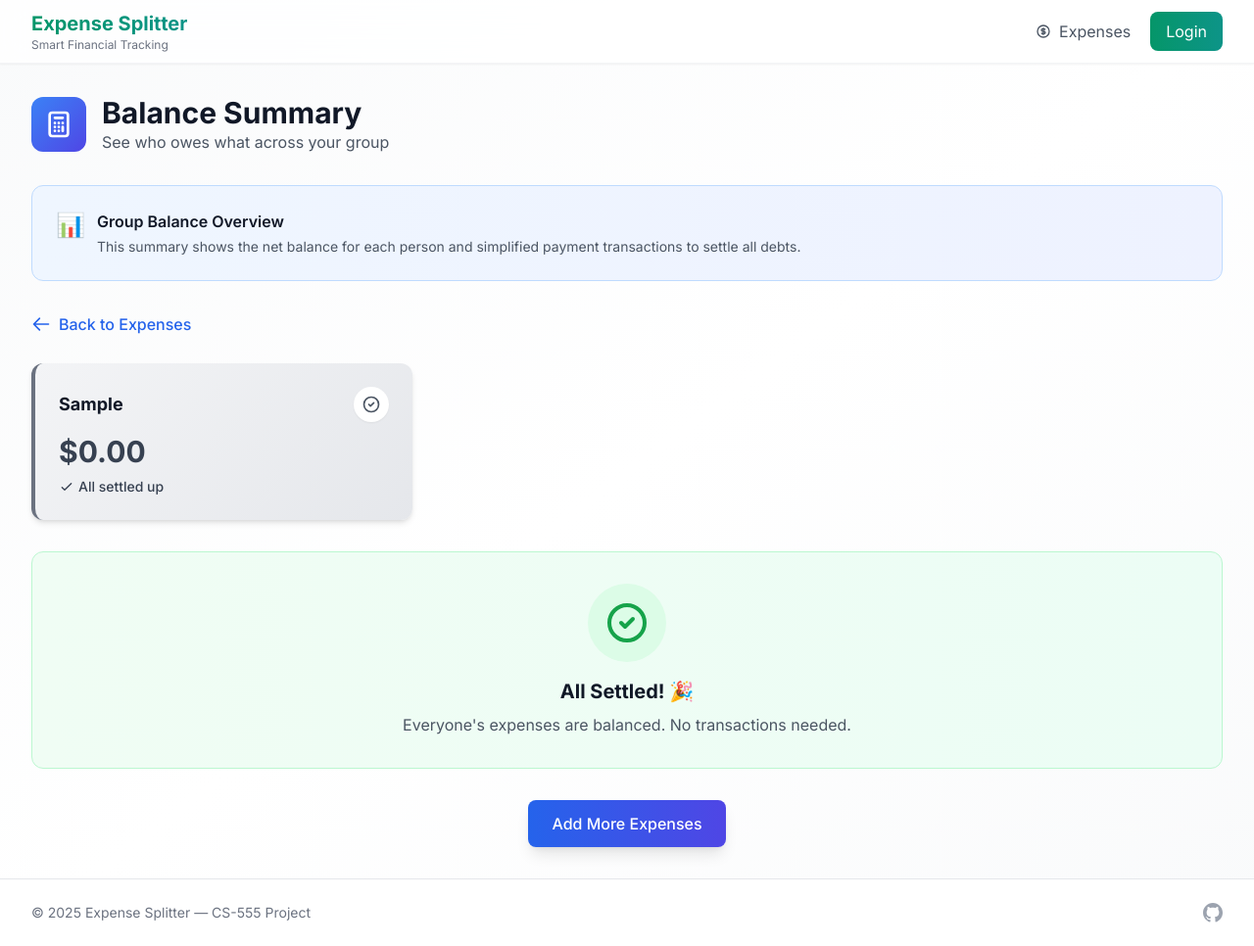
After one commit to PradHolla/CS-555-A-Course-Project, a Flask app: page /balance-summary in a window 1280 px wide. The commit adds this page. Shown: the whole page at 98% size. Run offline with Flask 3, Linux system fonts and the light colour scheme; the visitor is signed in with stand-in values (Sample User, id 1); tables that the repository leaves empty hold one stand-in row (values such as "Sample post"); some libraries are stand-ins or nearby versions.

Commit message:
FEAT:Added group balance summary.

```diff
--- a/routes/expenses.py
+++ b/routes/expenses.py
@@ -4,6 +4,7 @@ from flask import Blueprint, redirect, render_template, request, url_for
 
 from extensions import db
 from models import Expense
+from services.expense_service import ExpenseService
 from utils.decorators import login_required
 
 expenses_bp = Blueprint("expenses", __name__)
@@ -46,3 +47,21 @@ def expense_splitter():
     return render_template(
         "apps/expense_splitter/index.html", page_id="expense-splitter", expenses=expense_views
     )
+
+
+@expenses_bp.route("/balance-summary", methods=["GET"])
+@login_required
+def balance_summary():
+    """Display balance summary showing who owes whom across all expenses."""
+    # Get all expenses from the database
+    expenses = Expense.query.all()
+
+    # Calculate balances using the service
+    balance_data = ExpenseService.calculate_balances(expenses)
+
+    return render_template(
+        "apps/expense_splitter/balance.html",
+        page_id="balance-summary",
+        balances=balance_data["balances"],
+        transactions=balance_data["transactions"],
+    )
--- /dev/null
+++ b/templates/apps/expense_splitter/balance.html
@@ -0,0 +1,210 @@
+{% extends "base.html" %}
+
+{% block title %}Balance Summary • Student Starter Pack{% endblock %}
+
+{% block extra_head %}
+<style>
+    @keyframes slideIn {
+        from {
+            opacity: 0;
+            transform: translateX(-20px);
+        }
+        to {
+            opacity: 1;
+            transform: translateX(0);
+        }
+    }
+    .slide-in {
+        animation: slideIn 0.5s ease-out;
+    }
+    .balance-positive {
+        background: linear-gradient(135deg, #d1fae5 0%, #a7f3d0 100%);
+        border-left: 4px solid #10b981;
+    }
+    .balance-negative {
+        background: linear-gradient(135deg, #fee2e2 0%, #fecaca 100%);
+        border-left: 4px solid #ef4444;
+    }
+    .balance-neutral {
+        background: linear-gradient(135deg, #f3f4f6 0%, #e5e7eb 100%);
+        border-left: 4px solid #6b7280;
+    }
+</style>
+{% endblock %}
+
+{% block content %}
+<div class="mb-8">
+    <div class="flex items-center gap-4 mb-4">
+        <div class="p-3 bg-gradient-to-br from-blue-500 to-indigo-600 rounded-xl text-white">
+            <svg class="w-8 h-8" fill="none" stroke="currentColor" viewBox="0 0 24 24">
+                <path stroke-linecap="round" stroke-linejoin="round" stroke-width="2" d="M9 7h6m0 10v-3m-3 3h.01M9 17h.01M9 14h.01M12 14h.01M15 11h.01M12 11h.01M9 11h.01M7 21h10a2 2 0 002-2V5a2 2 0 00-2-2H7a2 2 0 00-2 2v14a2 2 0 002 2z"></path>
+            </svg>
+        </div>
+        <div>
+            <h2 class="text-3xl font-bold text-gray-900">Balance Summary</h2>
+            <p class="text-gray-600">See who owes what across your group</p>
+        </div>
+    </div>
+</div>
+
+<div class="bg-gradient-to-r from-blue-50 to-indigo-50 rounded-xl p-6 mb-8 border border-blue-200">
+    <div class="flex items-start gap-3">
+        <span class="text-2xl">📊</span>
+        <div>
+            <h3 class="font-semibold text-gray-900 mb-1">Group Balance Overview</h3>
+            <p class="text-gray-600 text-sm">This summary shows the net balance for each person and simplified payment transactions to settle all debts.</p>
+        </div>
+    </div>
+</div>
+
+<!-- Navigation back to expenses -->
+<div class="mb-6">
+    <a href="{{ url_for('expenses.expense_splitter') }}" class="inline-flex items-center gap-2 text-blue-600 hover:text-blue-800 transition-colors duration-200">
+        <svg class="w-5 h-5" fill="none" stroke="currentColor" viewBox="0 0 24 24">
+            <path stroke-linecap="round" stroke-linejoin="round" stroke-width="2" d="M10 19l-7-7m0 0l7-7m-7 7h18"></path>
+        </svg>
+        <span class="font-medium">Back to Expenses</span>
+    </a>
+</div>
+
+{% if not balances %}
+<!-- No expenses message -->
+<div class="bg-white rounded-xl shadow-lg p-12 text-center border border-gray-200">
+    <div class="flex justify-center mb-4">
+        <div class="p-4 bg-gray-100 rounded-full">
+            <svg class="w-16 h-16 text-gray-400" fill="none" stroke="currentColor" viewBox="0 0 24 24">
+                <path stroke-linecap="round" stroke-linejoin="round" stroke-width="2" d="M9 12h6m-6 4h6m2 5H7a2 2 0 01-2-2V5a2 2 0 012-2h5.586a1 1 0 01.707.293l5.414 5.414a1 1 0 01.293.707V19a2 2 0 01-2 2z"></path>
+            </svg>
+        </div>
+    </div>
+    <h3 class="text-xl font-semibold text-gray-900 mb-2">No Expenses Yet</h3>
+    <p class="text-gray-600 mb-6">Add some expenses to see the balance summary.</p>
+    <a href="{{ url_for('expenses.expense_splitter') }}" class="inline-block px-6 py-3 bg-gradient-to-r from-blue-600 to-indigo-600 text-white rounded-lg hover:from-blue-700 hover:to-indigo-700 transition-all duration-200 font-medium">
+        Add First Expense
+    </a>
+</div>
+{% else %}
+<!-- Balance Cards -->
+<div class="grid gap-6 md:grid-cols-2 lg:grid-cols-3 mb-8">
+    {% for person, balance in balances.items()|sort(attribute='1', reverse=true) %}
+    <div class="slide-in {% if balance > 0.01 %}balance-positive{% elif balance < -0.01 %}balance-negative{% else %}balance-neutral{% endif %} rounded-xl p-6 shadow-md hover:shadow-lg transition-shadow duration-200">
+        <div class="flex items-center justify-between mb-3">
+            <h3 class="text-lg font-bold text-gray-900">{{ person }}</h3>
+            <div class="p-2 bg-white rounded-full shadow-sm">
+                {% if balance > 0.01 %}
+                <svg class="w-5 h-5 text-green-600" fill="none" stroke="currentColor" viewBox="0 0 24 24">
+                    <path stroke-linecap="round" stroke-linejoin="round" stroke-width="2" d="M5 13l4 4L19 7"></path>
+                </svg>
+                {% elif balance < -0.01 %}
+                <svg class="w-5 h-5 text-red-600" fill="none" stroke="currentColor" viewBox="0 0 24 24">
+                    <path stroke-linecap="round" stroke-linejoin="round" stroke-width="2" d="M12 8v4m0 4h.01M21 12a9 9 0 11-18 0 9 9 0 0118 0z"></path>
+                </svg>
+                {% else %}
+                <svg class="w-5 h-5 text-gray-600" fill="none" stroke="currentColor" viewBox="0 0 24 24">
+                    <path stroke-linecap="round" stroke-linejoin="round" stroke-width="2" d="M9 12l2 2 4-4m6 2a9 9 0 11-18 0 9 9 0 0118 0z"></path>
+                </svg>
+                {% endif %}
+            </div>
+        </div>
+        <div class="mb-2">
+            <span class="text-3xl font-bold {% if balance > 0.01 %}text-green-700{% elif balance < -0.01 %}text-red-700{% else %}text-gray-700{% endif %}">
+                ${{ "%.2f"|format(balance|abs) }}
+            </span>
+        </div>
+        <div class="text-sm font-medium {% if balance > 0.01 %}text-green-700{% elif balance < -0.01 %}text-red-700{% else %}text-gray-700{% endif %}">
+            {% if balance > 0.01 %}
+                <span class="flex items-center gap-1">
+                    <svg class="w-4 h-4" fill="none" stroke="currentColor" viewBox="0 0 24 24">
+                        <path stroke-linecap="round" stroke-linejoin="round" stroke-width="2" d="M7 11l5-5m0 0l5 5m-5-5v12"></path>
+                    </svg>
+                    Is owed
+                </span>
+            {% elif balance < -0.01 %}
+                <span class="flex items-center gap-1">
+                    <svg class="w-4 h-4" fill="none" stroke="currentColor" viewBox="0 0 24 24">
+                        <path stroke-linecap="round" stroke-linejoin="round" stroke-width="2" d="M17 13l-5 5m0 0l-5-5m5 5V6"></path>
+                    </svg>
+                    Owes
+                </span>
+            {% else %}
+                <span class="flex items-center gap-1">
+                    <svg class="w-4 h-4" fill="none" stroke="currentColor" viewBox="0 0 24 24">
+                        <path stroke-linecap="round" stroke-linejoin="round" stroke-width="2" d="M5 13l4 4L19 7"></path>
+                    </svg>
+                    All settled up
+                </span>
+            {% endif %}
+        </div>
+    </div>
+    {% endfor %}
+</div>
+
+<!-- Simplified Transactions -->
+{% if transactions %}
+<div class="bg-white rounded-xl shadow-lg p-8 border border-gray-200">
+    <div class="flex items-center gap-3 mb-6">
+        <div class="p-2 bg-gradient-to-br from-purple-500 to-pink-600 rounded-lg text-white">
+            <svg class="w-6 h-6" fill="none" stroke="currentColor" viewBox="0 0 24 24">
+                <path stroke-linecap="round" stroke-linejoin="round" stroke-width="2" d="M8 7h12m0 0l-4-4m4 4l-4 4m0 6H4m0 0l4 4m-4-4l4-4"></path>
+            </svg>
+        </div>
+        <h3 class="text-2xl font-bold text-gray-900">Settlement Transactions</h3>
+    </div>
+    <p class="text-gray-600 mb-6">Follow these transactions to settle all debts with the minimum number of payments.</p>
+
+    <div class="space-y-4">
+        {% for transaction in transactions %}
+        <div class="slide-in bg-gradient-to-r from-gray-50 to-gray-100 rounded-lg p-5 border border-gray-200 hover:shadow-md transition-shadow duration-200">
+            <div class="flex items-center justify-between">
+                <div class="flex items-center gap-4 flex-1">
+                    <div class="flex items-center gap-2 font-semibold text-gray-900 min-w-[120px]">
+                        <svg class="w-5 h-5 text-red-500" fill="none" stroke="currentColor" viewBox="0 0 24 24">
+                            <path stroke-linecap="round" stroke-linejoin="round" stroke-width="2" d="M16 7a4 4 0 11-8 0 4 4 0 018 0zM12 14a7 7 0 00-7 7h14a7 7 0 00-7-7z"></path>
+                        </svg>
+                        {{ transaction.from }}
+                    </div>
+                    <div class="flex items-center gap-2">
+                        <svg class="w-6 h-6 text-purple-600" fill="none" stroke="currentColor" viewBox="0 0 24 24">
+                            <path stroke-linecap="round" stroke-linejoin="round" stroke-width="2" d="M17 8l4 4m0 0l-4 4m4-4H3"></path>
+                        </svg>
+                        <span class="text-2xl font-bold text-purple-600">
+                            ${{ "%.2f"|format(transaction.amount) }}
+                        </span>
+                        <svg class="w-6 h-6 text-purple-600" fill="none" stroke="currentColor" viewBox="0 0 24 24">
+                            <path stroke-linecap="round" stroke-linejoin="round" stroke-width="2" d="M17 8l4 4m0 0l-4 4m4-4H3"></path>
+                        </svg>
+                    </div>
+                    <div class="flex items-center gap-2 font-semibold text-gray-900 min-w-[120px]">
+                        <svg class="w-5 h-5 text-green-500" fill="none" stroke="currentColor" viewBox="0 0 24 24">
+                            <path stroke-linecap="round" stroke-linejoin="round" stroke-width="2" d="M16 7a4 4 0 11-8 0 4 4 0 018 0zM12 14a7 7 0 00-7 7h14a7 7 0 00-7-7z"></path>
+                        </svg>
+                        {{ transaction.to }}
+                    </div>
+                </div>
+            </div>
+        </div>
+        {% endfor %}
+    </div>
+</div>
+{% else %}
+<!-- All settled message -->
+<div class="bg-gradient-to-r from-green-50 to-emerald-50 rounded-xl p-8 text-center border border-green-200">
+    <div class="flex justify-center mb-4">
+        <div class="p-4 bg-green-100 rounded-full">
+            <svg class="w-12 h-12 text-green-600" fill="none" stroke="currentColor" viewBox="0 0 24 24">
+                <path stroke-linecap="round" stroke-linejoin="round" stroke-width="2" d="M9 12l2 2 4-4m6 2a9 9 0 11-18 0 9 9 0 0118 0z"></path>
+            </svg>
+        </div>
+    </div>
+    <h3 class="text-xl font-bold text-gray-900 mb-2">All Settled! 🎉</h3>
+    <p class="text-gray-600">Everyone's expenses are balanced. No transactions needed.</p>
+</div>
+{% endif %}
+{% endif %}
+
+<div class="mt-8 text-center">
+    <a href="{{ url_for('expenses.expense_splitter') }}" class="inline-block px-6 py-3 bg-gradient-to-r from-blue-600 to-indigo-600 text-white rounded-lg hover:from-blue-700 hover:to-indigo-700 transition-all duration-200 font-medium shadow-lg">
+        Add More Expenses
+    </a>
+</div>
+{% endblock %}
```
Also changed, not shown: services/expense_service.py (added, +125 -0 lines), templates/apps/expense_splitter/index.html (+7 -1 lines), tests/test_routes.py (+97 -0 lines), 1 other file.
